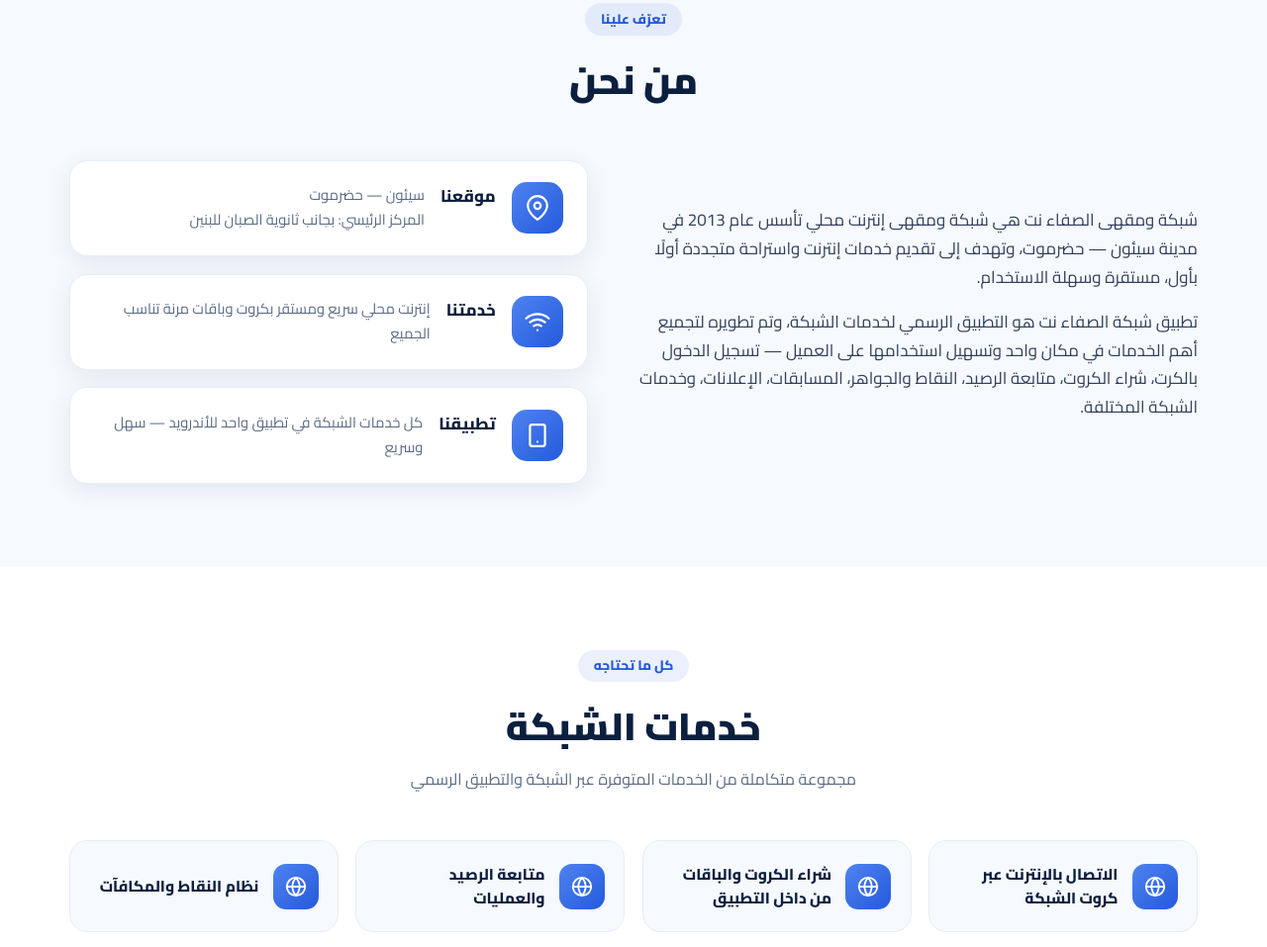
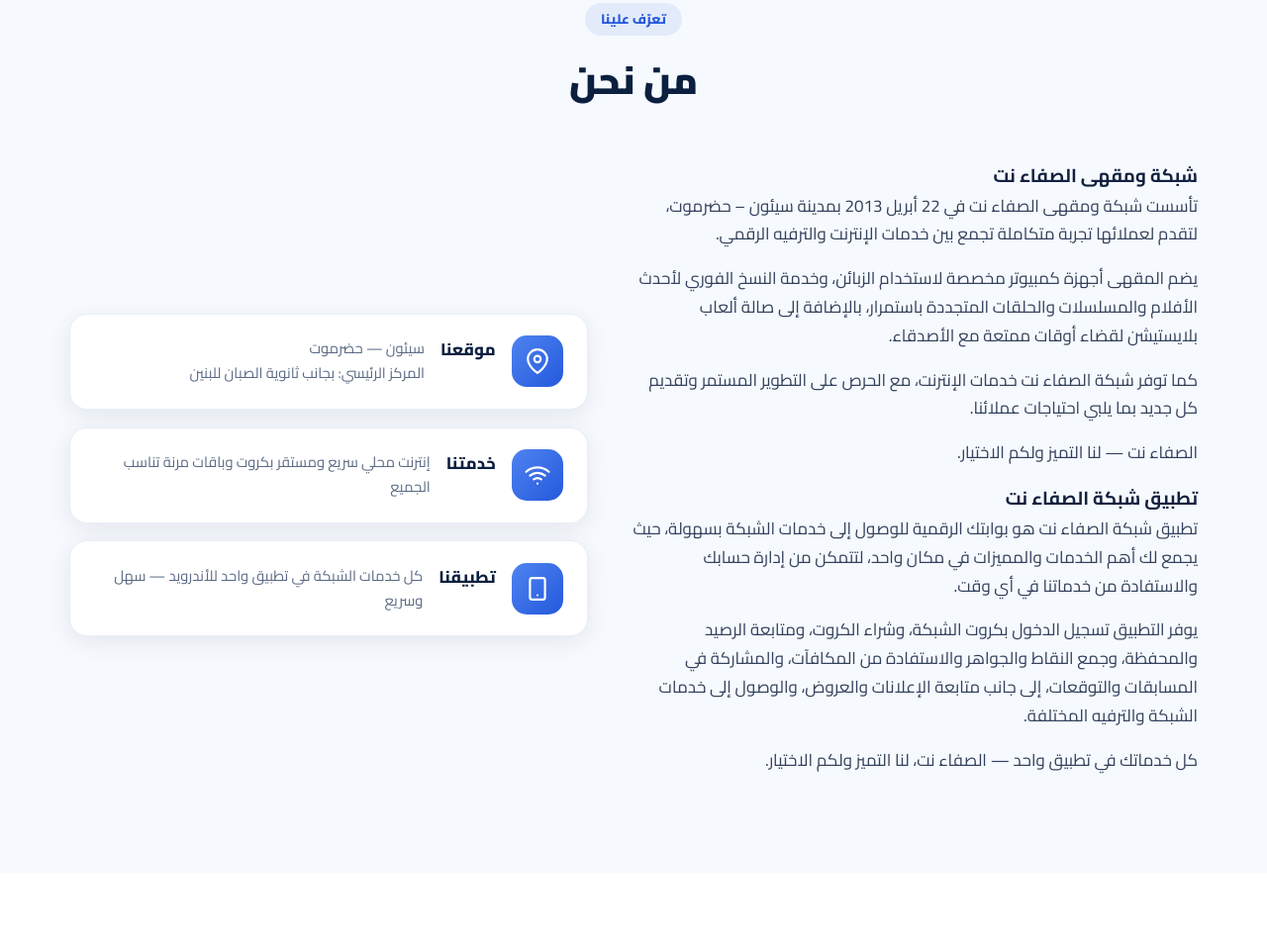
Before and after one commit to hmma11112222-debug/alsafanet-website, a plain HTML site: page index.html in a window 1280 px wide. Shown: the part 881-1838 px from the top of the page at 99% size. Drawn offline with Linux system fonts and the light colour scheme.

Commit message:
Update About section descriptions and heading/motto styles

```diff
--- a/index.html
+++ b/index.html
@@ -71,8 +71,15 @@
       </div>
       <div class="about-grid">
         <div class="about-text reveal">
-          <p>شبكة ومقهى الصفاء نت هي شبكة ومقهى إنترنت محلي تأسس عام 2013 في مدينة سيئون — حضرموت، وتهدف إلى تقديم خدمات إنترنت واستراحة متجددة أولًا بأول، مستقرة وسهلة الاستخدام.</p>
-          <p>تطبيق شبكة الصفاء نت هو التطبيق الرسمي لخدمات الشبكة، وتم تطويره لتجميع أهم الخدمات في مكان واحد وتسهيل استخدامها على العميل — تسجيل الدخول بالكرت، شراء الكروت، متابعة الرصيد، النقاط والجواهر، المسابقات، الإعلانات، وخدمات الشبكة المختلفة.</p>
+          <h3>شبكة ومقهى الصفاء نت</h3>
+          <p>تأسست شبكة ومقهى الصفاء نت في 22 أبريل 2013 بمدينة سيئون – حضرموت، لتقدم لعملائها تجربة متكاملة تجمع بين خدمات الإنترنت والترفيه الرقمي.</p>
+          <p>يضم المقهى أجهزة كمبيوتر مخصصة لاستخدام الزبائن، وخدمة النسخ الفوري لأحدث الأفلام والمسلسلات والحلقات المتجددة باستمرار، بالإضافة إلى صالة ألعاب بلايستيشن لقضاء أوقات ممتعة مع الأصدقاء.</p>
+          <p>كما توفر شبكة الصفاء نت خدمات الإنترنت، مع الحرص على التطوير المستمر وتقديم كل جديد بما يلبي احتياجات عملائنا.</p>
+          <p class="about-motto">الصفاء نت — لنا التميز ولكم الاختيار.</p>
+          <h3>تطبيق شبكة الصفاء نت</h3>
+          <p>تطبيق شبكة الصفاء نت هو بوابتك الرقمية للوصول إلى خدمات الشبكة بسهولة، حيث يجمع لك أهم الخدمات والمميزات في مكان واحد، لتتمكن من إدارة حسابك والاستفادة من خدماتنا في أي وقت.</p>
+          <p>يوفر التطبيق تسجيل الدخول بكروت الشبكة، وشراء الكروت، ومتابعة الرصيد والمحفظة، وجمع النقاط والجواهر والاستفادة من المكافآت، والمشاركة في المسابقات والتوقعات، إلى جانب متابعة الإعلانات والعروض، والوصول إلى خدمات الشبكة والترفيه المختلفة.</p>
+          <p class="about-motto">كل خدماتك في تطبيق واحد — الصفاء نت، لنا التميز ولكم الاختيار.</p>
         </div>
         <div class="about-cards">
           <div class="about-card reveal">
```
